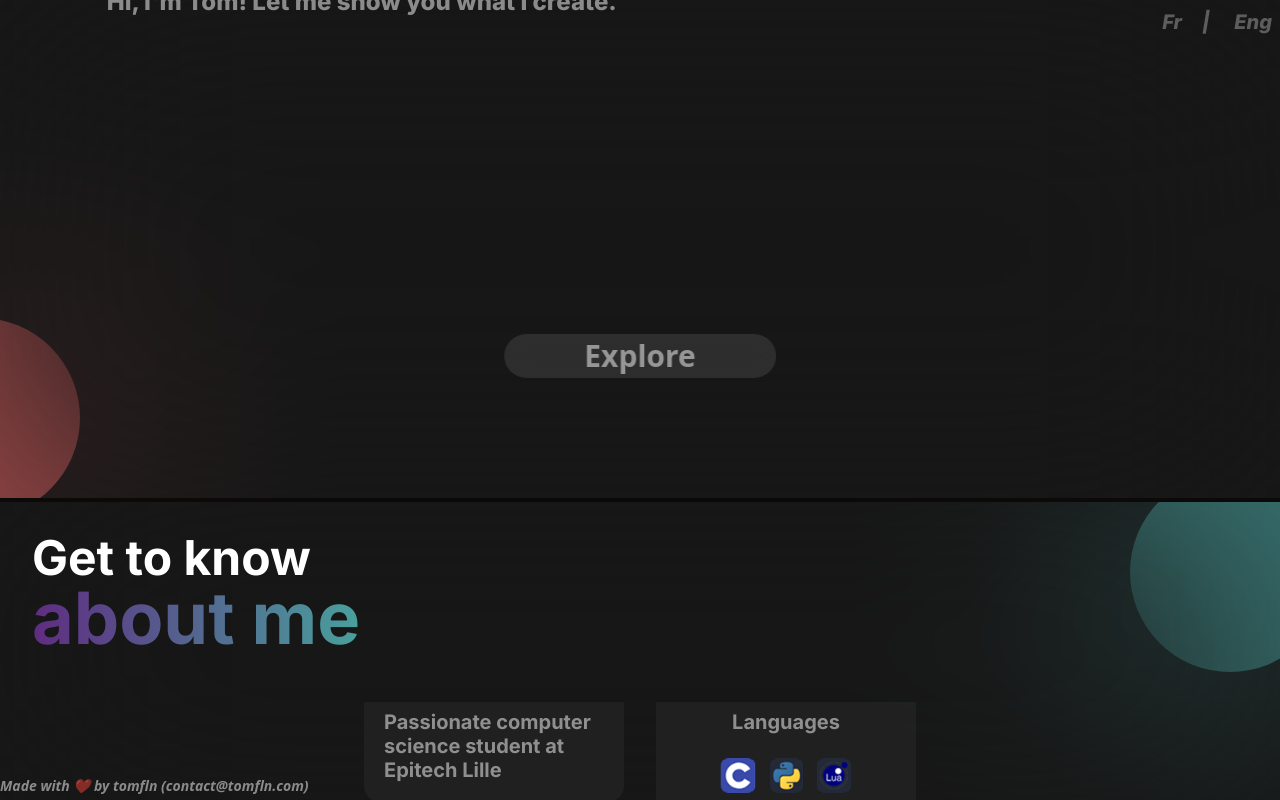
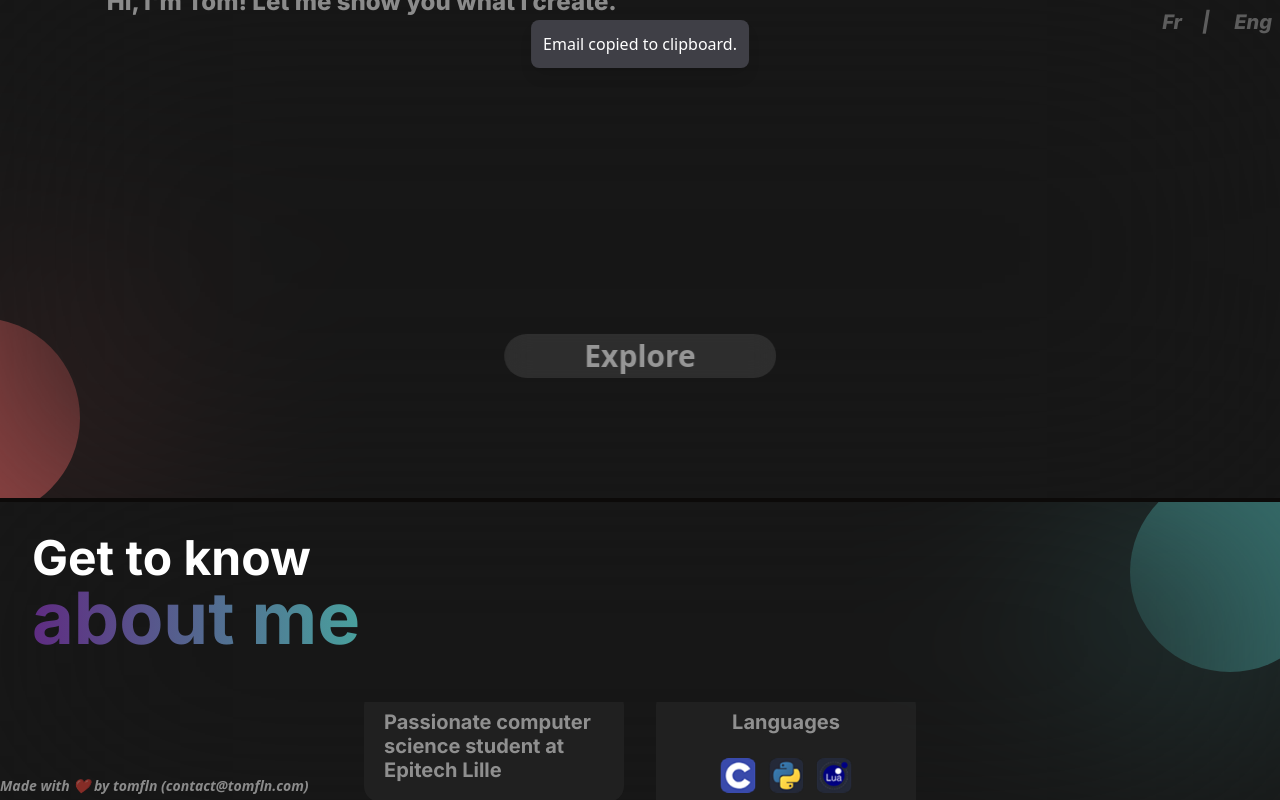
Before and after one commit to tomfln07/tomfln.com, a React (Vite) app: page / in a window 1280 px wide. Both pictures are taken after a click on the element "Copy my email". Built offline with nearby package versions, Linux system fonts and the light colour scheme.

Commit message:
feat: notifications

```diff
--- a/src/App.jsx
+++ b/src/App.jsx
@@ -1,12 +1,11 @@
 import { useTranslation } from "react-i18next";
 import Language from "./language";
-import Separator from "./separator";
 import Home from "./slides/home";
 import Me from "./slides/me";
 import Projects from "./slides/projects";
 
 export default function App() {
-    const { t } = useTranslation("common")
+    const { t } = useTranslation("common");
 
 	document.title = t("page_title");
 
@@ -20,14 +19,15 @@ export default function App() {
             <Separator/>
             <Projects/>
         </div>
-        {/*<div className="fixed top-0 right-0 text-white">
-            <a href="#home">SLIDE 1</a>
-            <br />
-            <a href="#me">SLIDE 2</a>
-            <br />
-            <a href="#projects">SLIDE 3</a>
-        </div>*/}
-        <h1 className="fixed top-[97vh] w-full text-white text-sm font-semibold opacity-50 italic z-[999]">{t("credit")}</h1>
+		<Credit t={t}/>
 		</>
 	)
 }
+
+function Separator() {
+    return <div className="relative z-10 w-[100%] h-1 bg-stone-950"></div>
+}
+
+function Credit({ t }) {
+	return <h1 className="fixed top-[97vh] w-full text-white text-sm font-semibold opacity-50 italic z-[999]">{t("credit")}</h1>
+}
--- a/src/btn_1.jsx
+++ b/src/btn_1.jsx
@@ -1,3 +1,5 @@
+import { motion } from "motion/react";
+
 export function Discrete_btn({ placeholder, onclick, extended_borders, className}) {
     const btn_side_padding = extended_borders ? "px-20" : "px-4";
 
@@ -12,10 +14,10 @@ export function Discrete_btn({ placeholder, onclick, extended_borders, className
 
 export function Btn({ placeholder, onclick, className}) {
     return (
-        <div
+        <motion.div
             onClick={onclick}
             className={`p-2 px-4 bg-white bg-opacity-10 backdrop-blur-md h-fit w-fit rounded-3xl cursor-pointer ${className} shadow-lg shadow-gray-900/50`}>
             <p className="font-bold text-xl text-white">{placeholder}</p>
-        </div>
+        </motion.div>
     )
 }
--- a/src/i18n.js
+++ b/src/i18n.js
@@ -4,8 +4,8 @@ import { initReactI18next } from "react-i18next";
 const resources = {
 	en: {
         common: {
-            page_title: "Welcome to tomfln.com",
-            credit: "Made with ❤️ by tomfln (contact@tomfln.com)"
+            "page_title": "Welcome to tomfln.com",
+            "credit": "Made with ❤️ by tomfln (contact@tomfln.com)"
         },
 		slide1: {
 			"title": "Welcome to my",
@@ -23,7 +23,8 @@ const resources = {
             "copy_email": "Copy my email",
             "call_to_action": "Continue",
             "languages": "Languages",
-            "techs": "Technologies"
+            "techs": "Technologies",
+			"email_to_clipboard_confirm": "Email copied to clipboard."
 		},
 		slide3: {
 			"title": "Take a look at",
@@ -38,8 +39,8 @@ const resources = {
 	},
 	fr: {
         common: {
-            page_title: "Welcome to tomfln.com",
-            credit: "Réalisé avec ❤️ par tomfln (contact@tomfln.com)"
+            "page_title": "Welcome to tomfln.com",
+            "credit": "Réalisé avec ❤️ par tomfln (contact@tomfln.com)"
         },
 		slide1: {
             "title": "Bienvenue sur mon",
@@ -57,7 +58,8 @@ const resources = {
             "copy_email": "Copier mon email",
             "call_to_action": "Continuer",
             "languages": "Languages",
-            "techs": "Technologies"
+            "techs": "Technologies",
+			"email_to_clipboard_confirm": "Adresse mail copiée."
         },
         slide3: {
             "title": "Jetez un coup d'œil à",
--- /dev/null
+++ b/src/notification_system.jsx
@@ -0,0 +1,44 @@
+import { useCallback, useState } from "react";
+import { motion, AnimatePresence } from "framer-motion";
+
+export function useNotify() {
+	const [notifs, set_notifs] = useState([]);
+
+	const add_notif = useCallback((message) => {
+		const id = Date.now();
+		set_notifs(prev => [...prev, { id, message }]);
+
+		setTimeout(() => del_notif(id), 3000);
+	}, []);
+
+	const del_notif = useCallback((id) => {
+		set_notifs(prev => prev.filter(notif => notif.id !== id));
+	}, []);
+
+	return { notifs, add_notif, del_notif };
+}
+
+export function Notification({ notifs }) {
+	return (
+		<div className="fixed left-1/2 translate-x-[-50%] top-5 max-w-60 z-20 flex flex-col gap-3">
+			<AnimatePresence>
+				{notifs.map(({ id, message }) => (
+					<Notif_element key={id} message={message} />
+				))}
+			</AnimatePresence>
+		</div>
+	);
+}
+
+function Notif_element({ message }) {
+	return (
+		<motion.div
+			initial={{ opacity: 0, y: 50 }}
+			animate={{ opacity: 1, y: 0 }}
+			exit={{ opacity: 0, scale: 0.9 }} // Subtle fade-out
+			className="p-3 rounded-lg shadow-lg text-white bg-zinc-700"
+		>
+			{message}
+		</motion.div>
+	);
+}
--- a/src/separator.jsx
+++ /dev/null
@@ -1,3 +0,0 @@
-export default function Separator() {
-    return <div className="relative z-10 w-[100%] h-1 bg-stone-950"></div>
-}
--- a/src/slides/me.jsx
+++ b/src/slides/me.jsx
@@ -17,16 +17,18 @@ import nginx from "../assets/icons/techs/nginx.png"
 import nodejs from "../assets/icons/techs/nodejs.png"
 import react from "../assets/icons/techs/react.png"
 import vite from "../assets/icons/techs/vite.png"
+import { Notification, useNotify } from "../notification_system";
 
 export default function Me() {
     const { t } = useTranslation("slide2");
+	const { notifs, add_notif } = useNotify();
 
 	return (
 		<>
             <div id="me" className="relative snap-start">
                 <Background2/>
                 <Main_txt/>
-                <Infos_container/>
+                <Infos_container add_notif={add_notif}/>
                 <Discrete_btn
                     className={"absolute left-1/2 bottom-[7%] translate-x-[-50%] md:text-2xl"}
                     placeholder={t("call_to_action")}
@@ -36,6 +38,7 @@ export default function Me() {
 						window.location.hash = "#projects"
 					}}/>
             </div>
+			<Notification notifs={notifs}/>
 		</>
 	)
 }
@@ -61,7 +64,7 @@ function Main_txt() {
     )
 }
 
-function Infos_container() {
+function Infos_container({ add_notif }) {
     const { t } = useTranslation("slide2");
 
     function copy_to_clipboard(text) {
@@ -85,7 +88,7 @@ function Infos_container() {
                     <Btn
                         placeholder={t("copy_email")}
                         className={"text-lg mt-6 relative left-1/2 translate-x-[-50%]"}
-                        onclick={() => copy_to_clipboard(t("contact_me_addr"))}/>
+                        onclick={() => {copy_to_clipboard(t("contact_me_addr")); add_notif(t("email_to_clipboard_confirm"))}}/>
                 </Container>
             </div>
             <Container>
```
